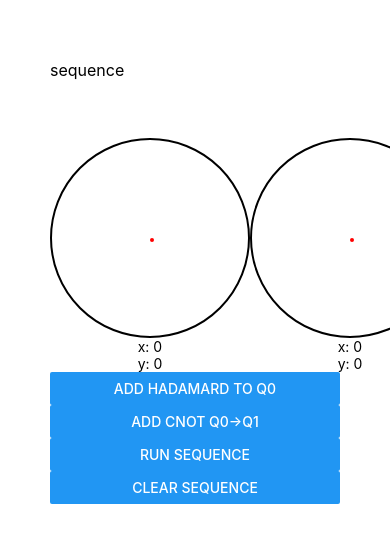
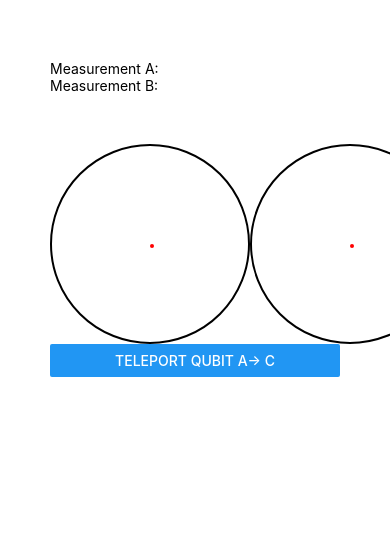
Before and after one commit to vishavjeet1999/QuantumLab, a React Native app: screen / in a window 390 px wide. Shown: the top 542 px of the page. Built offline with nearby package versions, Linux system fonts and the light colour scheme.

Commit message:
teleportation

```diff
--- a/App.tsx
+++ b/App.tsx
@@ -15,7 +15,10 @@ import {
   measureFirst,
   measureSecond,
   getSingleQubitAnglesFromTwo,
-  runSequence
+  runSequence,
+  threeQubit,
+  teleport,
+  getSingleQubitAnglesFromThree
 } from './src/qubit';
 
 const QubitVisualizer = ({ theta, phi }) => {
@@ -50,10 +53,10 @@ const QubitVisualizer = ({ theta, phi }) => {
           }}
         />
       </View>
-      <View>
+      {/* <View>
         <Text>x: {x}</Text>
         <Text>y: {y}</Text>
-      </View>
+      </View> */}
     </View>
   )
 }
@@ -69,6 +72,19 @@ const TwoQubitVisualizer = ({state})=> {
   )
 }
 
+const ThreeQubitVisualizer = ({state})=> {
+  const qubitA = getSingleQubitAnglesFromThree(state, 0)
+  const qubitB = getSingleQubitAnglesFromThree(state, 1)
+  const qubitC = getSingleQubitAnglesFromThree(state, 2)
+  return (
+    <View style={{flexDirection:"row", justifyContent:"space-around", marginTop:20}}>
+      <QubitVisualizer theta={qubitA.theta} phi={qubitA.phi} />
+      <QubitVisualizer theta={qubitB.theta} phi={qubitB.phi} />
+      <QubitVisualizer theta={qubitC.theta} phi={qubitC.phi} />
+    </View>
+  )
+}
+
 function App() {
   const [currentQubit, setCurrentQubit] = useState({ ...qubit });
   // const [angle, setAngle] = useState(0);
@@ -76,10 +92,15 @@ function App() {
 
   const [sequence, setSequence] = useState([])
 
-  const [state, setState] = useState({ ...twoQubit })
+  // const [state, setState] = useState({ ...twoQubit })
+  const [state, setState] = useState({ ...threeQubit })
+  // const [result, setResult] = useState({
+  //   first: null,
+  //   second: null
+  // });
   const [result, setResult] = useState({
-    first: null,
-    second: null
+    a: null,
+    b: null
   });
 
   // const p0 = magnitudeSquared(currentQubit.alpha);
@@ -117,9 +138,14 @@ function App() {
         <Text>β = {currentQubit.beta.re.toFixed(2)} + {currentQubit.beta.im.toFixed(2)}i</Text>
       </View> */}
 
-      <View style={{ marginVertical: 10 }}>
+      {/* <View style={{ marginVertical: 10 }}>
         <Text style={{ fontSize: 16, marginBottom: 8 }}>sequence</Text>
         <Text>{sequence?.map(s=>s.type).join(",")}</Text>
+      </View> */}
+
+       <View style={{ marginVertical: 10 }}>
+        <Text>Measurement A: {result.a}</Text>
+        <Text>Measurement B: {result.b}</Text>
       </View>
 
       {/* <View style={{ marginVertical: 10 }}>
@@ -147,7 +173,8 @@ function App() {
 
 
         {/* <QubitVisualizer theta={theta} phi={phi} /> */}
-        <TwoQubitVisualizer state={state} />
+        {/* <TwoQubitVisualizer state={state} /> */}
+        <ThreeQubitVisualizer state={state} />
 
         {/* <Button title="Rotate 0°" onPress={() => applyRotation(0)} /> */}
         {/* <Button title="Rotate 45°" onPress={() => applyRotation(45)} /> */}
@@ -237,28 +264,36 @@ function App() {
           }}
         /> */}
 
-        <Button
+        {/* <Button
           title="Add Hadamard to Q0"
           onPress={() => {
             setSequence([...sequence, {type: "H", target:0}])
           }}
-        />
-        <Button
+        /> */}
+        {/* <Button
           title="Add CNOT Q0->Q1"
           onPress={() => {
             setSequence([...sequence, {type: "CNOT", control: 0, target:1}])
           }}
-        />
-         <Button
+        /> */}
+         {/* <Button
           title="Run Sequence"
           onPress={() => {
             setState(runSequence(state, sequence))
           }}
-        />
-         <Button
+        /> */}
+         {/* <Button
           title="Clear Sequence"
           onPress={() => {
             setSequence([])
+          }}
+        /> */}
+          <Button
+          title="Teleport Qubit A-> C"
+          onPress={() => {
+            const {state: newState, aMeasurement, bMeasurement} = teleport({...state})
+            setState(newState)
+            setResult({a: aMeasurement, b: bMeasurement})
           }}
         />
         <View style={{height:100}}>
--- a/src/qubit.js
+++ b/src/qubit.js
@@ -150,7 +150,7 @@ export const twoQubit = {
 }
 
 export const normalizeTwoQubit = (state) => {
-    const mg = Math.sqrt(
+    const mag = Math.sqrt(
         magnitudeSquared(state.a00),
         magnitudeSquared(state.a01),
         magnitudeSquared(state.a10),
@@ -175,6 +175,59 @@ export const normalizeTwoQubit = (state) => {
     state.a11 = {
         re: state.a11.re / mag,
         im: state.a11.im / mag
+    }
+}
+
+export const normalizeThreeQubit = (state) => {
+    const mag = Math.sqrt(
+        magnitudeSquared(state.a000),
+        magnitudeSquared(state.a001),
+        magnitudeSquared(state.a010),
+        magnitudeSquared(state.a011),
+        magnitudeSquared(state.a100),
+        magnitudeSquared(state.a101),
+        magnitudeSquared(state.a110),
+        magnitudeSquared(state.a111)
+    )
+
+    state.a000 = {
+        re: state.a000.re / mag,
+        im: state.a000.im / mag
+    }
+
+    state.a001 = {
+        re: state.a001.re / mag,
+        im: state.a001.im / mag
+    }
+
+    state.a010 = {
+        re: state.a010.re / mag,
+        im: state.a010.im / mag
+    }
+
+    state.a011 = {
+        re: state.a011.re / mag,
+        im: state.a011.im / mag
+    }
+
+    state.a100 = {
+        re: state.a100.re / mag,
+        im: state.a100.im / mag
+    }
+
+    state.a101 = {
+        re: state.a101.re / mag,
+        im: state.a101.im / mag
+    }
+
+    state.a110 = {
+        re: state.a110.re / mag,
+        im: state.a110.im / mag
+    }
+
+    state.a111 = {
+        re: state.a111.re / mag,
+        im: state.a111.im / mag
     }
 }
 
@@ -289,6 +342,44 @@ export const getSingleQubitAnglesFromTwo = (state, qubitIndex) => {
     return { theta, phi }
 }
 
+export const getSingleQubitAnglesFromThree = (state, qubitIndex) => {
+  let alpha, beta;
+
+  if (qubitIndex === 0) { // A
+    alpha = { re: Math.sqrt(
+      magnitudeSquared(state.a000) + magnitudeSquared(state.a001) +
+      magnitudeSquared(state.a010) + magnitudeSquared(state.a011)
+    ), im: 0 };
+    beta = { re: Math.sqrt(
+      magnitudeSquared(state.a100) + magnitudeSquared(state.a101) +
+      magnitudeSquared(state.a110) + magnitudeSquared(state.a111)
+    ), im: 0 };
+  } else if (qubitIndex === 1) { // B
+    alpha = { re: Math.sqrt(
+      magnitudeSquared(state.a000) + magnitudeSquared(state.a001) +
+      magnitudeSquared(state.a100) + magnitudeSquared(state.a101)
+    ), im: 0 };
+    beta = { re: Math.sqrt(
+      magnitudeSquared(state.a010) + magnitudeSquared(state.a011) +
+      magnitudeSquared(state.a110) + magnitudeSquared(state.a111)
+    ), im: 0 };
+  } else { // C
+    alpha = { re: Math.sqrt(
+      magnitudeSquared(state.a000) + magnitudeSquared(state.a010) +
+      magnitudeSquared(state.a100) + magnitudeSquared(state.a110)
+    ), im: 0 };
+    beta = { re: Math.sqrt(
+      magnitudeSquared(state.a001) + magnitudeSquared(state.a011) +
+      magnitudeSquared(state.a101) + magnitudeSquared(state.a111)
+    ), im: 0 };
+  }
+
+  const theta = 2 * Math.acos(alpha.re);
+  const phi = Math.atan2(beta.im, beta.re);
+
+  return { theta, phi };
+}
+
 export const runSequence = (state, sequence) => {
     let newState = { ...state }
 
@@ -297,37 +388,41 @@ export const runSequence = (state, sequence) => {
             case "H":
                 if (step.target === 0) {
                     let res = hadamard({ alpha: newState.a00, beta: newState.a10 })
-                    newState = {
-                        ...newState,
-                        a00: res.alpha,
-                        a10: res.beta
-                    }
+                    // newState = {
+                    //     ...newState,
+                    //     a00: res.alpha,
+                    //     a10: res.beta
+                    // }
+                    // this is modified
                 }
                 else {
                     let res = hadamard({ alpha: newState.a01, beta: newState.a11 })
-                    newState = {
-                        ...newState,
-                        a00: res.alpha,
-                        a10: res.beta
-                    }
+                    // newState = {
+                    //     ...newState,
+                    //     a00: res.alpha,
+                    //     a10: res.beta
+                    // }
+                    // this is modified
                 }
                 break;
             case "X":
                 if (step.target === 0) {
                     let res = paulix({ alpha: newState.a00, beta: newState.a10 })
-                    newState = {
-                        ...newState,
-                        a00: res.alpha,
-                        a10: res.beta
-                    }
+                    // newState = {
+                    //     ...newState,
+                    //     a00: res.alpha,
+                    //     a10: res.beta
+                    // }
+                    // this is modified
                 }
                 else {
                     let res = paulix({ alpha: newState.a01, beta: newState.a11 })
-                    newState = {
-                        ...newState,
-                        a00: res.alpha,
-                        a10: res.beta
-                    }
+                    // newState = {
+                    //     ...newState,
+                    //     a00: res.alpha,
+                    //     a10: res.beta
+                    // }
+                    // this is modified
                 }
                 break;
             case "CNOT":
@@ -338,3 +433,64 @@ export const runSequence = (state, sequence) => {
 
     return newState
 }
+
+export const threeQubit = {
+    a000: complex(1,0),
+    a001: complex(0,0),
+    a010: complex(0,0),
+    a011: complex(0,0),
+    a100: complex(0,0),
+    a101: complex(0,0),
+    a110: complex(0,0),
+    a111: complex(0,0),
+}
+
+export function teleport(state) {
+  // 1. Create entanglement between Qubit B (1) and C (2)
+  const factor = 1 / Math.sqrt(2);
+  // Apply Hadamard to qubit B
+  const tempB0 = multiplyComplexByScalar(addComplex(state.a010, state.a110), factor);
+  const tempB1 = multiplyComplexByScalar(subtractComplex(state.a010, state.a110), factor);
+  state.a010 = tempB0;
+  state.a110 = tempB1;
+
+  // Apply CNOT B→C
+  const newState = { ...state };
+  newState.a011 = state.a010;
+  newState.a010 = state.a011;
+  newState.a111 = state.a110;
+  newState.a110 = state.a111;
+  Object.assign(state, newState);
+
+  // 2. Apply CNOT A→B and Hadamard A
+  const tempA0 = multiplyComplexByScalar(addComplex(state.a000, state.a100), factor);
+  const tempA1 = multiplyComplexByScalar(subtractComplex(state.a000, state.a100), factor);
+  state.a000 = tempA0;
+  state.a100 = tempA1;
+
+  // Apply CNOT A→B
+  // swap amplitudes where A=1
+  const tmp = state.a101;
+  state.a101 = state.a111;
+  state.a111 = tmp;
+
+  // 3. Measure A and B
+  const aMeasurement = Math.random() < magnitudeSquared(state.a000) + magnitudeSquared(state.a001) ? 0 : 1;
+  const bMeasurement = Math.random() < magnitudeSquared(state.a000) + magnitudeSquared(state.a010) ? 0 : 1;
+
+  // 4. Apply X/Z on C depending on measurement
+  if (bMeasurement) {
+    const tmpX = state.a001;
+    state.a001 = state.a011;
+    state.a011 = tmpX;
+  }
+  if (aMeasurement) {
+    state.a001.re *= -1;
+    state.a001.im *= -1;
+    state.a011.re *= -1;
+    state.a011.im *= -1;
+  }
+
+  normalizeThreeQubit(state);
+  return { state, aMeasurement, bMeasurement };
+}
```
